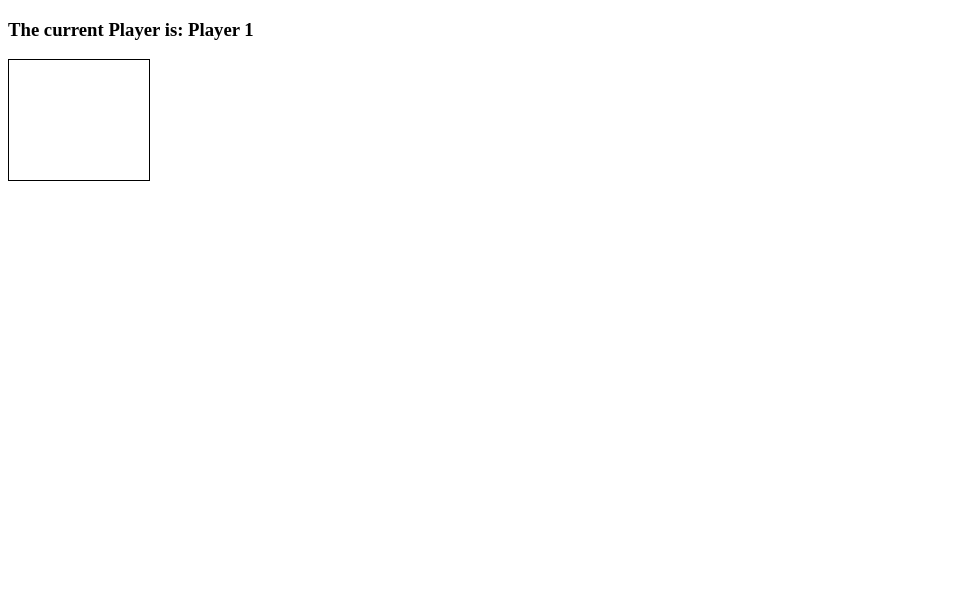
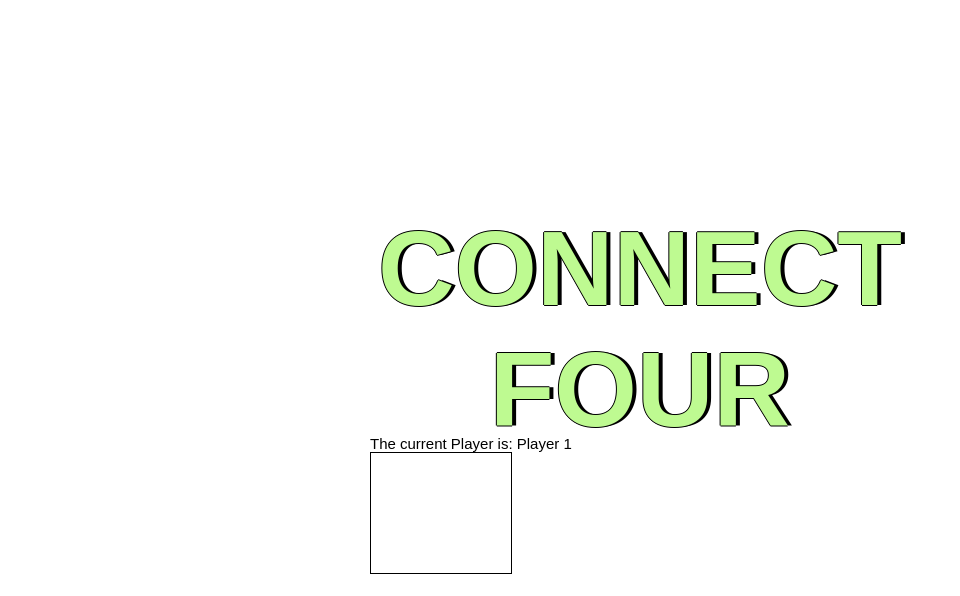
Before and after one commit to Guavalines/Connect_Four, a plain HTML site: page index.html in a window 1280 px wide. Shown: the whole page, without its empty margins (0-960 px from the left). Drawn offline with Linux system fonts and the light colour scheme.

Commit message:
changed the size of h1

```diff
--- a/index.html
+++ b/index.html
@@ -8,9 +8,10 @@
   <script src="app.js" charset="utf-8"></script>
 </head>
 <body>
+  <div class="container">
+    <h1> CONNECT FOUR </h1>
     <h3>The current Player is: Player <span id="current-player">1</span></h3>
     <h3 id="result"></h3>
-
     <div class="grid">
       <div></div>
       <div></div>
@@ -62,6 +63,7 @@
       <div class="taken"></div>
       <div class="taken"></div>
     </div>
+  </div>
 
 </body>
 </html>
--- a/style.css
+++ b/style.css
@@ -20,3 +20,40 @@
   background-color: blue;
   border-radius: 10px;
 }
+
+h1 {
+  text-align: center;
+  margin-bottom: -15px;
+  margin-top: -35px;
+  color: #befa91;
+  font-size: 106px;
+  text-shadow: 4px 0 0 #000, 0 -1px 0 #000, 0 1px 0 #000, -1px 0 0 #000;
+  font-family: Arial;
+}
+
+h3 {
+  text-align: left;
+  font-family: Arial;
+  font-weight: lighter;
+  margin-top: 0px;
+  margin-bottom: 0px;
+  font-size: 15px;
+  }
+
+.container {
+  width: 540px;
+  margin: 0 auto;
+  padding: 10px;
+  text-align: center;
+  border-radius: 10px;
+  font-family:'Arial Narrow Bold', sans-serif;
+}
+
+body {
+  background-color: white;
+  display: flex;
+  flex-direction: column;
+  justify-content: center;
+  align-items: center;
+  height: 100vh;
+}
```
Lines whose indentation alone changed are shown as unchanged.
